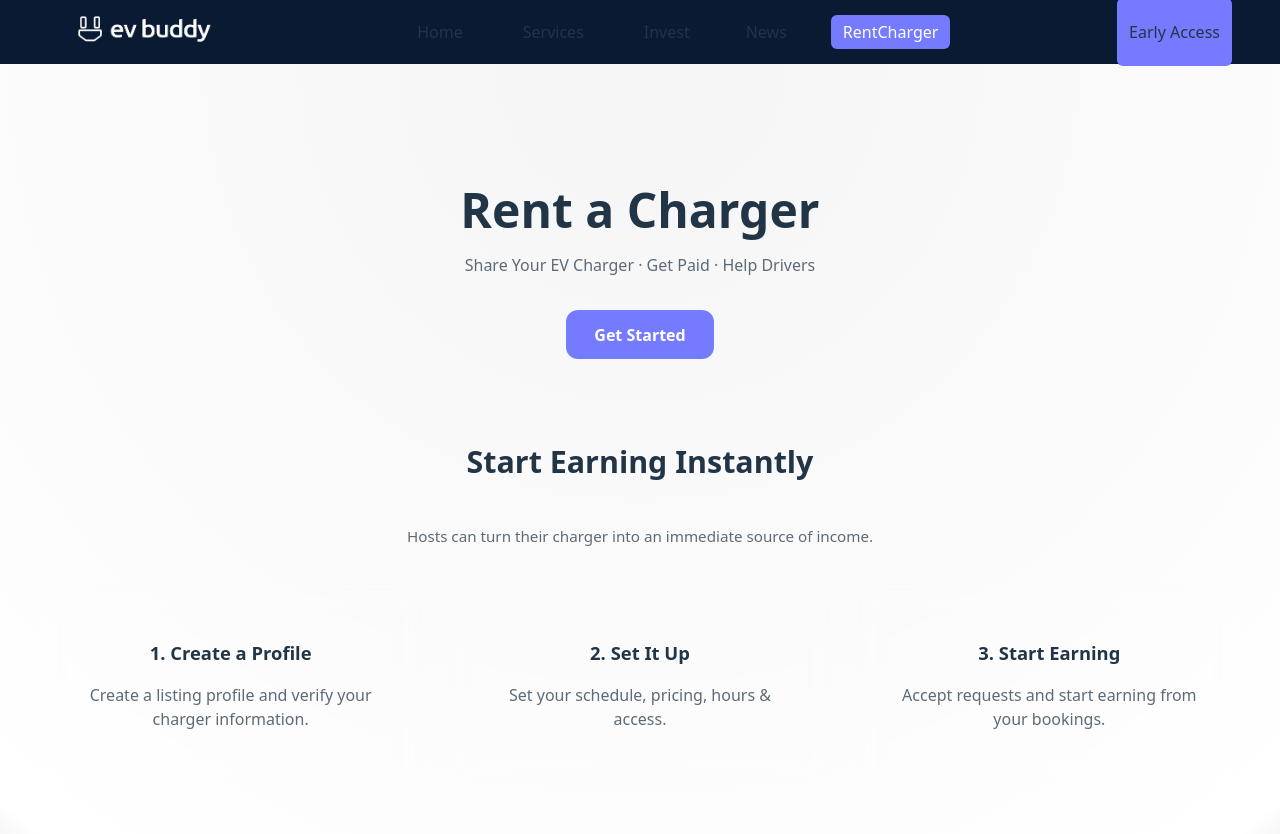
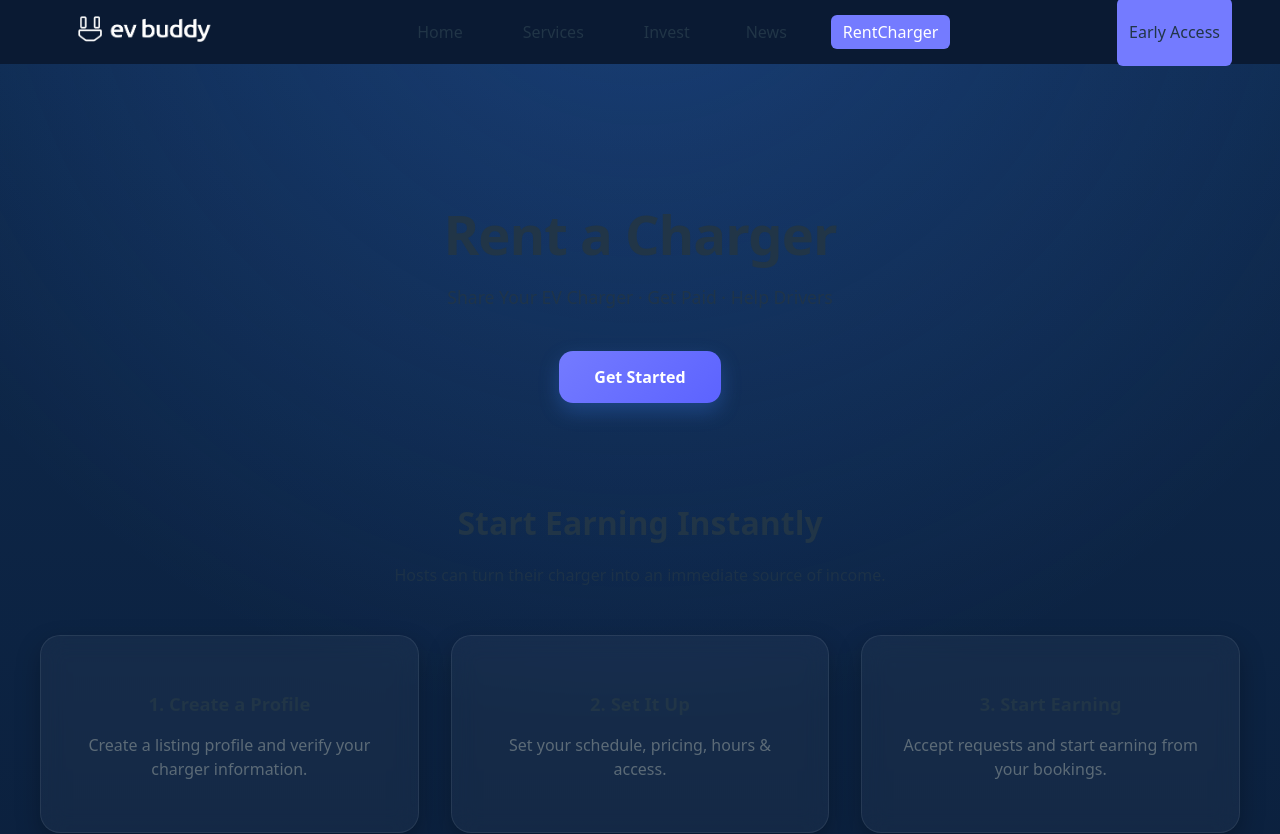
Before and after one commit to Yuna4cd/evbuddy-homepage-jz, a React (Vite) app: page /evbuddy-homepage-jz/rentals in a window 1280 px wide. Shown: the top 834 px of the page. Built offline with nearby package versions, Linux system fonts and the light colour scheme.

Commit message:
Added styling to rentpage

```diff
--- a/src/index.css
+++ b/src/index.css
@@ -20,6 +20,7 @@
   --color-text-secondary: rgba(255, 255, 255, 0.6);
 
   /* Primary Backgrounds */
+  --color-bg-surface: #0c1f3d;
   --color-bg-primary: #0e294d;        /* Main section background */
   --color-bg-primary-dark: #08162B;   /* Darker depth layer */
   --color-bg-header: #0A1A33;         /* Header/nav surface */
--- a/src/pages/RentPage.css
+++ b/src/pages/RentPage.css
@@ -5,101 +5,139 @@
   min-height: 100vh;
 
   background:
-    radial-gradient(
-      circle at top,
-      var(--color-bg-surface) 0%,
-      var(--color-bg-primary) 55%,
-      #02060c 100%
-    );
+    radial-gradient(circle at 50% -10%, rgba(59,130,246,0.25), transparent 40%),
+    linear-gradient(180deg, #0e294d 0%, #08162B 100%);
 
   color: var(--color-text-primary);
-  padding: 5rem 1.5rem;
+  padding: 6rem 1.5rem 8rem;
 }
 
-/* =========================
-   HERO
-========================== */
+
+/* Hero Section */
 .rent-hero {
-  max-width: 900px;
-  margin: 0 auto 5rem;
+  max-width: 950px;
+  margin: 0 auto 6rem;
   text-align: center;
 }
 
 .rent-hero h1 {
-  font-size: 3rem;
+  font-size: 3.4rem;
   font-weight: 700;
-  margin-bottom: 1rem;
-  color: var(--color-text-primary);
+  letter-spacing: -1px;
+  margin-bottom: 1.2rem;
 }
 
 .rent-tagline {
-  max-width: 720px;
-  margin: 0 auto 2rem;
-  color: var(--color-text-secondary);
-  line-height: 1.6;
+  font-size: 1.1rem;
+  opacity: 0.85;
+  margin-bottom: 2.5rem;
 }
 
-/* =========================
-   PRIMARY BUTTON
-========================== */
+
+/* Primary button */
 .primary-btn {
-  background-color: var(--color-accent);
-  color: var(--color-bg-primary);
+  background: linear-gradient(
+    135deg,
+    var(--color-accent),
+    var(--color-accent-hover)
+  );
 
+  color: white;
   border: none;
-  padding: 0.85rem 1.75rem;
+  padding: 0.95rem 2.2rem;
   font-size: 1rem;
   font-weight: 600;
-  border-radius: 12px;
+  border-radius: 14px;
+
   cursor: pointer;
+  transition: all 0.25s ease;
+
+  box-shadow:
+    0 8px 20px rgba(59,130,246,0.3);
 }
 
 .primary-btn:hover {
-  filter: brightness(1.05);
+  transform: translateY(-3px);
+  box-shadow:
+    0 12px 30px rgba(59,130,246,0.4);
 }
+
 
 /* =========================
    SECTIONS
 ========================== */
 .rent-section {
   max-width: 1200px;
-  margin: 0 auto 5rem;
+  margin: 0 auto 7rem;
+  position: relative;
 }
 
 .rent-section h2 {
   text-align: center;
-  margin-bottom: 2.5rem;
-  font-size: 1.9rem;
-  color: var(--color-text-primary);
+  margin-bottom: 1rem;
+  font-size: 2rem;
+  font-weight: 600;
 }
 
 .section-subtitle {
   text-align: center;
-  margin-bottom: 2.5rem;
-  color: var(--color-text-secondary);
-  font-size: 0.95rem;
+  margin-bottom: 3rem;
+  opacity: 0.75;
 }
+
+.rent-section::after {
+  content: "";
+  position: absolute;
+  bottom: -3.5rem;
+  left: 50%;
+  transform: translateX(-50%);
+  width: 60%;
+  height: 1px;
+
+  background: linear-gradient(
+    90deg,
+    transparent,
+    rgba(59,130,246,0.4),
+    transparent
+  );
+}
+
 
 /* =========================
    CARD GRID
 ========================== */
 .rent-steps {
   display: grid;
-  grid-template-columns: repeat(auto-fit, minmax(260px, 1fr));
-  gap: 1.75rem;
+  grid-template-columns: repeat(auto-fit, minmax(280px, 1fr));
+  gap: 2rem;
 }
 
 /* =========================
    GLASS CARD
 ========================== */
 .rent-card {
-  background: rgba(255, 255, 255, 0.05);
+  background: rgba(255, 255, 255, 0.04);
   border: 1px solid rgba(255, 255, 255, 0.08);
 
-  border-radius: 18px;
-  padding: 2rem;
-  backdrop-filter: blur(10px);
+  border-radius: 20px;
+  padding: 2.2rem;
+
+  backdrop-filter: blur(12px);
+
+  transition: all 0.3s ease;
+
+  box-shadow:
+    0 10px 25px rgba(0,0,0,0.25);
 }
+
+.rent-card:hover {
+  transform: translateY(-6px);
+  border-color: rgba(59,130,246,0.4);
+
+  box-shadow:
+    0 20px 40px rgba(0,0,0,0.4);
+}
+
 
 .rent-card h3 {
   margin-bottom: 0.75rem;
```
